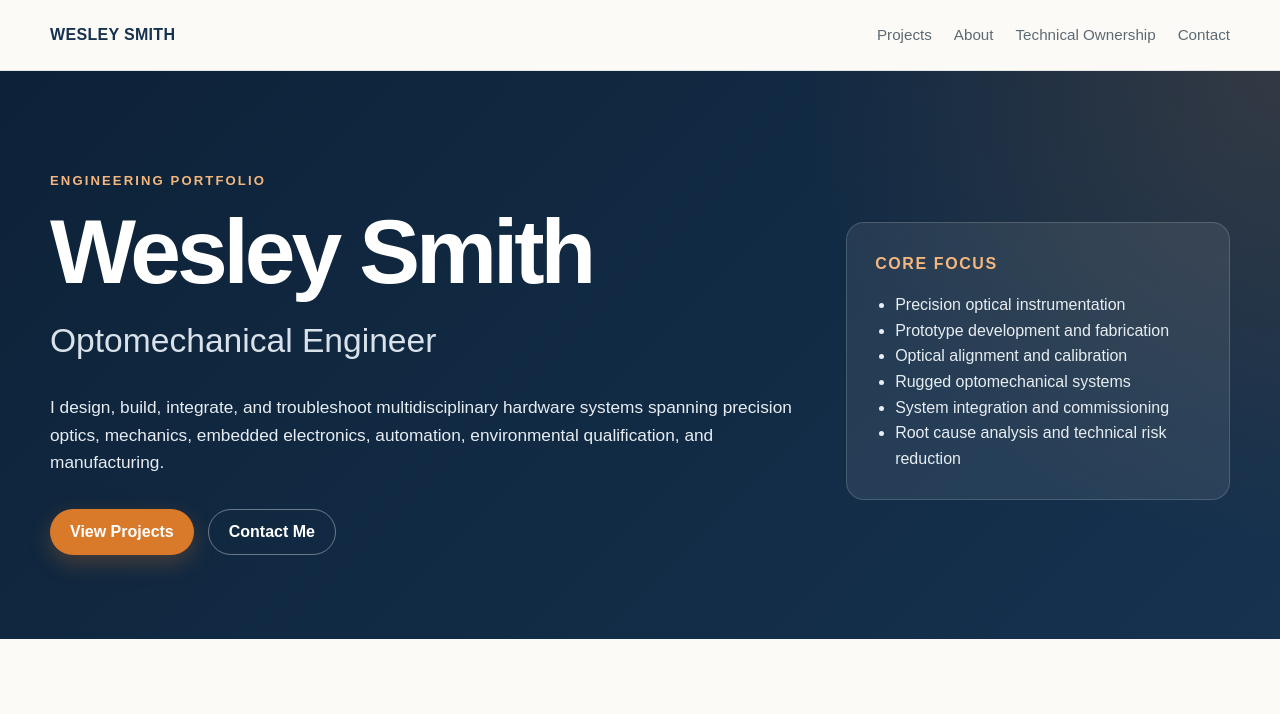
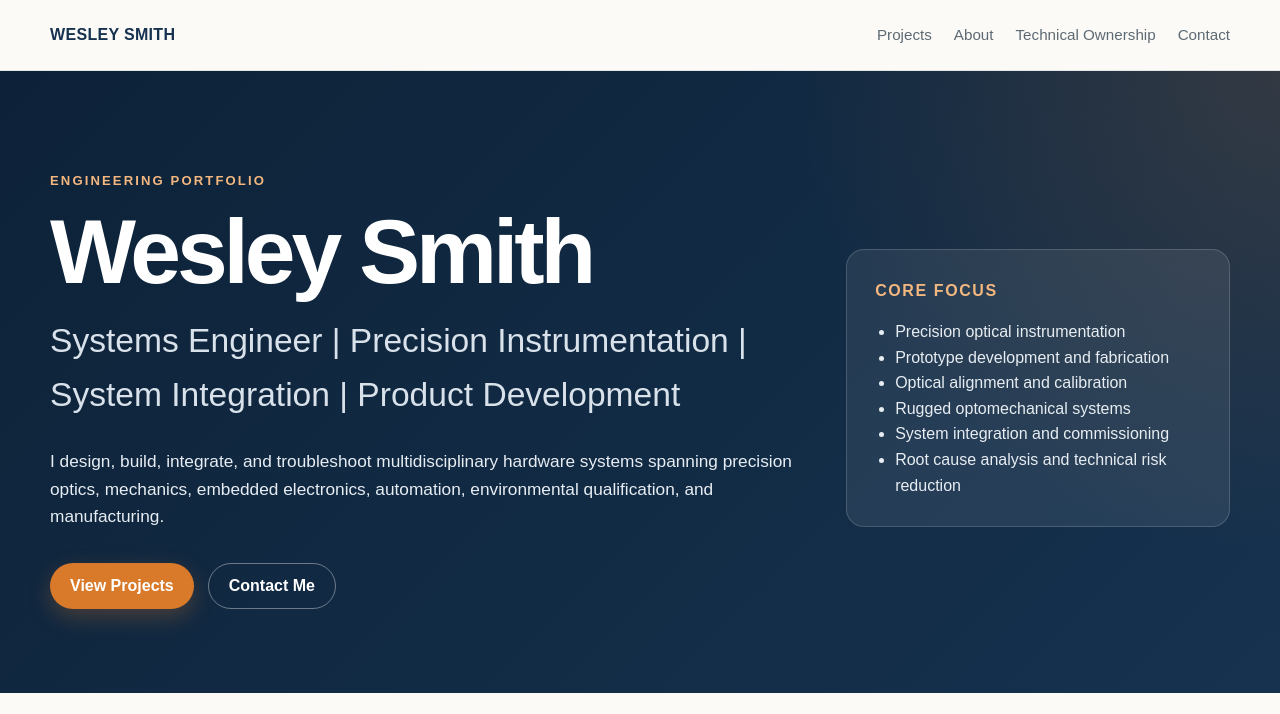
Before and after one commit to UUSmith/Portfolio, a plain HTML site: page index.html in a window 1280 px wide. Shown: the top 714 px of the page. Drawn offline with Linux system fonts and the light colour scheme.

Commit message:
Update job title in index.html

```diff
--- a/index.html
+++ b/index.html
@@ -103,7 +103,7 @@
 <div>
 <span class="eyebrow">Engineering Portfolio</span>
 <h1>Wesley Smith</h1>
-<h2>Optomechanical Engineer</h2>
+<h2>Systems Engineer | Precision Instrumentation | System Integration | Product Development</h2>
 <p class="hero-copy">I design, build, integrate, and troubleshoot multidisciplinary hardware systems spanning precision optics, mechanics, embedded electronics, automation, environmental qualification, and manufacturing.</p>
 <div class="hero-actions">
 <a class="button button-primary" href="#projects">View Projects</a>
```
